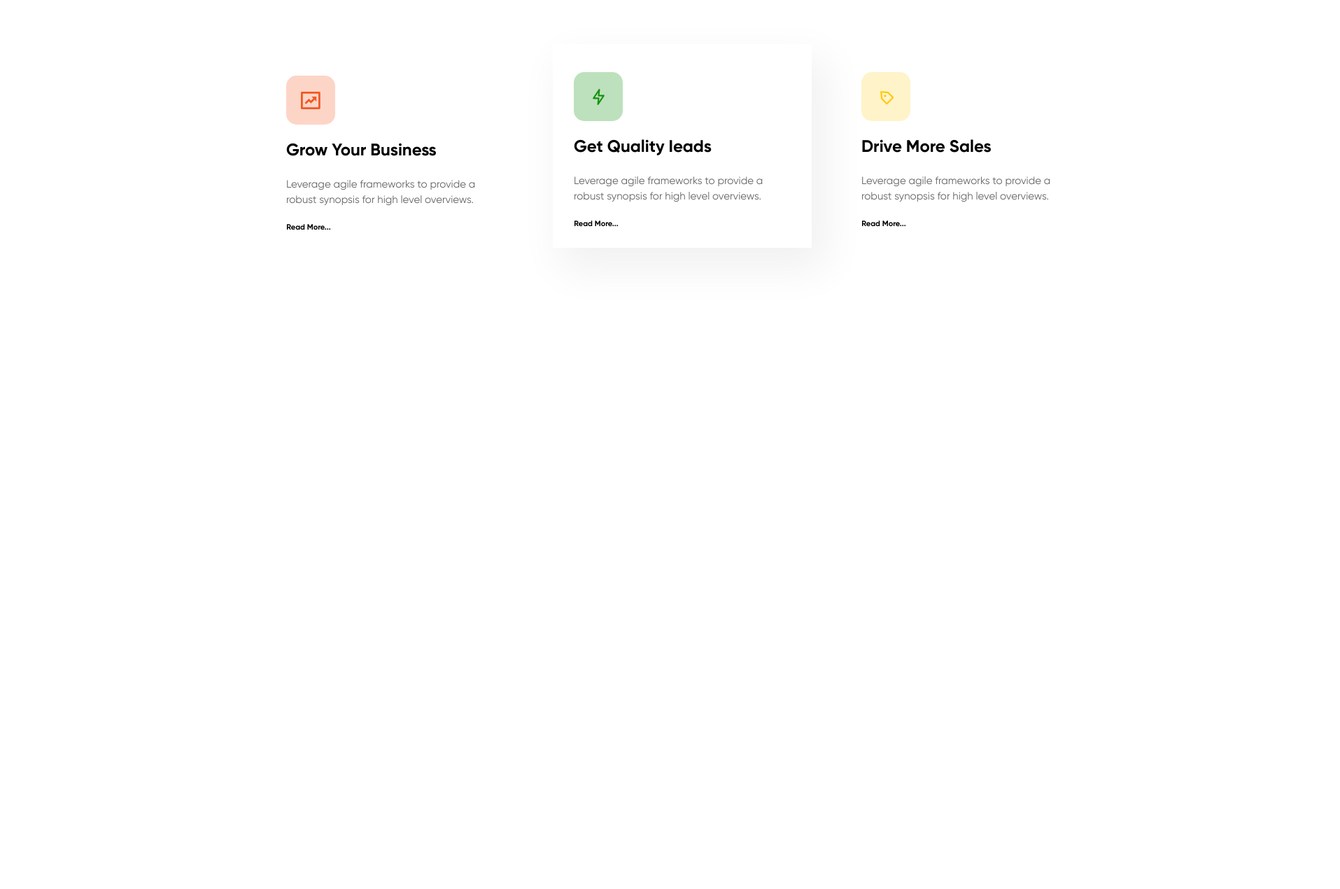
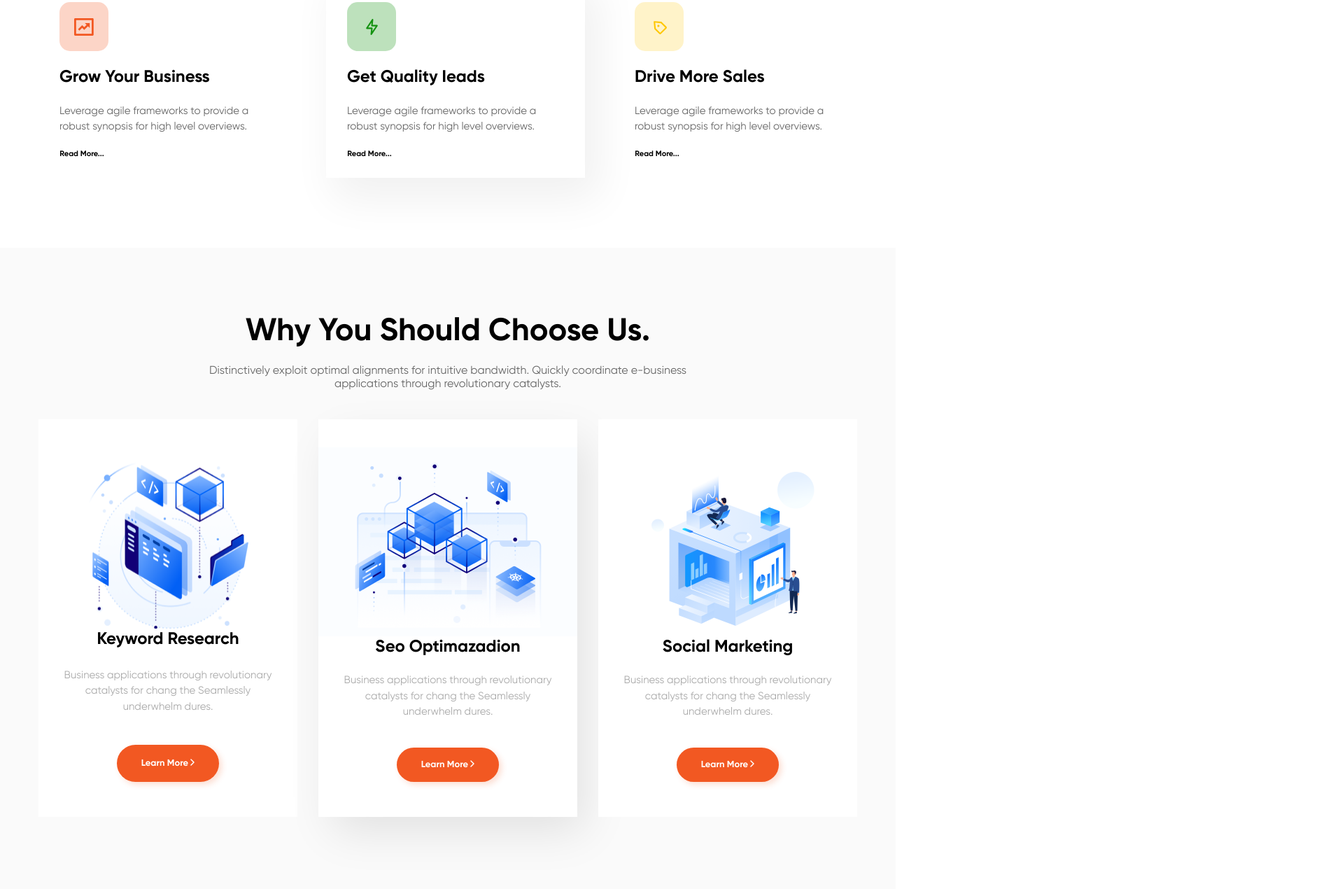
Before and after one commit to ArtemS92/HTML_Homework, a plain HTML site: page HW_2/index.html in a window 1280 px wide. Shown: the part 799-2069 px from the top of the page at 70% size, 1915 px wide, since content can reach past the window. Before the commit the page ends 1253 px from the top, so only its background shows below. Drawn offline with Linux system fonts and the light colour scheme.

Commit message:
Modified for grid

```diff
--- a/HW_2/assets/styles/style.css
+++ b/HW_2/assets/styles/style.css
@@ -154,32 +154,29 @@
 }
 
 .features {
-    display: flex;
-    width: 1915px;
+    width: 1170px;
     margin: 0 auto;
 }
 
 .features-field {
-    display: flex;
+    /* display: flex;
     width: 1899px;
-    /* border: 1px solid #F30606; */
+     border: 1px solid #F30606;
     flex-direction: row;
     flex-wrap: wrap;
     align-content: center;
-    padding-left: 364px;
+    padding-left: 364px; */
+    display: grid;
+    grid-template-columns: repeat(3, 381px);
+    grid-template-rows: 291px;
+    column-gap: 30px;
+    margin-bottom: 100px;
 }
 
 .features-card {
-    display: flex;
+    /* display: flex; */
     width: 381px;
-    justify-content: space-between;
-    /* border: 1px solid #000; */
-    margin: 100px 15px;
-}
-
-.card1 {
-    margin-top: 105px;
-    margin-bottom: 95px;
+    grid-row-start: 1;
 }
 
 .features-content {
@@ -192,7 +189,7 @@
     justify-content: space-between;
 }
 
-.card2-content {
+.card2 {
     width: 370px;
     height: 291px;
     flex-shrink: 0;
@@ -242,3 +239,96 @@
     border: none;
     background: #FFF;
 }
+
+.services-container {
+    display: flex;
+    align-items: center;
+    flex-direction: column;
+    flex-wrap: wrap;
+    max-width: 1915px;
+    background: #FAFAFA;
+    margin: 0 auto;
+}
+
+.services {
+    width: 682px;
+    height: 123px;
+    flex-shrink: 0;
+    margin-top: 92px;
+}
+
+.services-title {
+    color: #000;
+    font-family: 'Gilroy-Bold', sans-serif;
+    font-size: 45px;
+    line-height: 56px;
+    text-align: center;
+    margin-bottom: 19px;
+}
+
+.services-text {
+    color: #666;
+    max-width: 682px;
+    text-align: center;
+    font-family: 'Gilroy-Regular', sans-serif;
+    font-size: 16px;
+    margin-bottom: 55px;
+    /* 24px */
+}
+
+.services-cards {
+    display: grid;
+    grid-template-rows: 1fr 100px;
+    grid-template-columns: repeat(3, 370px);
+    column-gap: 30px;
+    margin: 30px auto;
+}
+
+.services-card {
+    display: flex;
+    justify-content: center;
+    flex-wrap: wrap;
+    background-color: #FFFFFF;
+    width: 310px;
+    padding: 40px 30px;
+}
+
+.c2 {
+    box-shadow: 15px 25px 60px -5px rgba(0, 0, 0, 0.10);
+}
+
+.service-img {
+    width: 310px;
+    height: 217px;
+}
+
+.services-card-title {
+    color: #000;
+    font-family: 'Gilroy-Bold', sans-serif;
+    font-size: 24px;
+    margin-bottom: 22px;
+}
+
+.services-card-text {
+    color: #AAA;
+    text-align: center;
+    font-family: 'Gilroy-Regular', sans-serif;
+    font-size: 15px;
+    line-height: 150%;
+    /* 22.5px */
+    margin-bottom: 39px;
+}
+
+.services-card-button {
+    color: #FFF;
+    font-family: 'Gilroy-Bold', sans-serif;
+    font-size: 13px;
+    line-height: 150%;
+    /* 19.5px */
+    background: #F25822;
+    border-radius: 50px;
+    padding: 15px 35px;
+    border-width: 0;
+    box-shadow: 4px 4px 8px 0 rgba(242, 88, 34, 0.20);
+    margin-bottom: 10px;
+}
--- a/HW_2/index.html
+++ b/HW_2/index.html
@@ -61,7 +61,7 @@
                 </div>
             </div>
             <div class="features-card card2">
-                <div class="card2-content">
+
                 <div class="features-content">
                     <div class="features-logo">
                         <img src="./assets/img/icon2.svg" alt="icon2">
@@ -71,7 +71,7 @@
                     <p class="features-card-text">Leverage agile frameworks to provide a robust synopsis for high level overviews.</p>
                     <button class="features-card-button">Read More...</button>
                 </div>
-                </div>
+
             </div>
             <div class="features-card card3">
                 <div class="features-content">
@@ -85,6 +85,48 @@
             </div>
         </div>
     </section>
+    <section class="services-container">
+        <div class="services">
+            <h1 class="services-title">Why You Should Choose Us.</h1>
+            <p class="services-text">Distinctively exploit optimal alignments for intuitive bandwidth. Quickly coordinate e-business applications through revolutionary catalysts.</p>
+        </div>
+        <div class="services-cards">
+            <div class="services-card c1">
+                <img class="service-card-img" src="./assets/img/services1.png" alt="serv1">
+                <h1 class="services-card-title">Keyword Research</h1>
+                <p class="services-card-text">Business applications through revolutionary catalysts for chang the Seamlessly underwhelm dures.</p>
+                <button class="services-card-button">Learn More
+                    <svg xmlns="http://www.w3.org/2000/svg" width="6" height="10" viewBox="0 0 6 10" fill="none">
+                        <path d="M1 9L5 5L1 1" stroke="white" stroke-width="1.5" stroke-linecap="round"
+                              stroke-linejoin="round"/>
+                    </svg>
+                </button>
+
+            </div>
+            <div class="services-card c2">
+                <img class="service-card-img" src="./assets/img/services2.png" alt="serv2">
+                <h1 class="services-card-title">Seo Optimazadion</h1>
+                <p class="services-card-text">Business applications through revolutionary catalysts for chang the Seamlessly underwhelm dures.</p>
+                <button class="services-card-button">Learn More
+                    <svg xmlns="http://www.w3.org/2000/svg" width="6" height="10" viewBox="0 0 6 10" fill="none">
+                        <path d="M1 9L5 5L1 1" stroke="white" stroke-width="1.5" stroke-linecap="round"
+                              stroke-linejoin="round"/>
+                    </svg>
+                </button>
+            </div>
+            <div class="services-card c3">
+                <img class="service-card-img" src="./assets/img/services3.png" alt="serv3">
+                <h1 class="services-card-title">Social Marketing</h1>
+                <p class="services-card-text">Business applications through revolutionary catalysts for chang the Seamlessly underwhelm dures.</p>
+                <button class="services-card-button">Learn More
+                    <svg xmlns="http://www.w3.org/2000/svg" width="6" height="10" viewBox="0 0 6 10" fill="none">
+                        <path d="M1 9L5 5L1 1" stroke="white" stroke-width="1.5" stroke-linecap="round"
+                              stroke-linejoin="round"/>
+                    </svg>
+                </button>
+            </div>
+        </div>
+    </section>
 
 </body>
 
```
Also changed, not shown: HW_2/assets/img/services1.png (added), HW_2/assets/img/services2.png (added), HW_2/assets/img/services3.png (added). Lines whose indentation alone changed are shown as unchanged.
